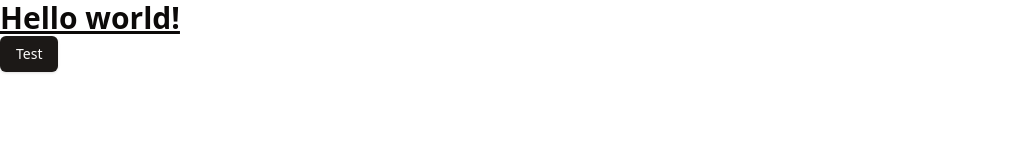
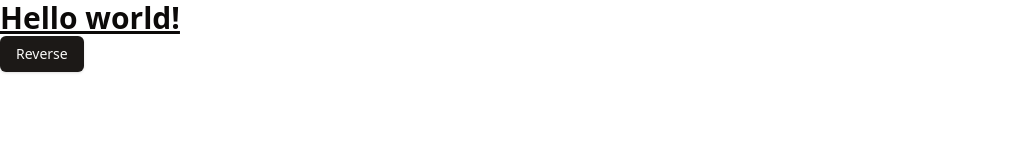
Before and after one commit to 0-BSCode/CS-3202-Assignment, a React (Vite) app in the folder frontend/: page / in a window 1280 px wide. Shown: the top 160 px of the page, without its empty margins (0-1017 px from the left). Built offline with nearby package versions, Linux system fonts and the light colour scheme.

Commit message:
Logic for reversing a string

```diff
--- a/frontend/src/App.tsx
+++ b/frontend/src/App.tsx
@@ -1,7 +1,7 @@
 import {useState} from 'react';
 import logo from './assets/images/logo-universal.png';
 import './App.css';
-import {Greet} from "../wailsjs/go/main/App";
+import {Greet, Reverse} from "../wailsjs/go/main/App";
 import { Button } from './components/ui/button';
 
 function App() {
@@ -14,12 +14,16 @@ function App() {
         Greet(name).then(updateResultText);
     }
 
+    function reverse() {
+        Reverse(name).then(updateResultText);
+    }
+
     return (
         <div id="App">
             <h1 className="text-3xl font-bold underline">
       Hello world!
     </h1>
-    <Button>Test</Button>
+    <Button onClick={reverse}>Reverse</Button>
             <img src={logo} id="logo" alt="logo"/>
             <div id="result" className="result">{resultText}</div>
             <div id="input" className="input-box">
--- a/frontend/wailsjs/go/main/App.d.ts
+++ b/frontend/wailsjs/go/main/App.d.ts
@@ -2,3 +2,5 @@
 // This file is automatically generated. DO NOT EDIT
 
 export function Greet(arg1:string):Promise<string>;
+
+export function Reverse(arg1:string):Promise<string>;
--- a/frontend/wailsjs/go/main/App.js
+++ b/frontend/wailsjs/go/main/App.js
@@ -5,3 +5,7 @@
 export function Greet(arg1) {
   return window['go']['main']['App']['Greet'](arg1);
 }
+
+export function Reverse(arg1) {
+  return window['go']['main']['App']['Reverse'](arg1);
+}
```
Also changed, not shown: 1 other file (tests, documents, lock files or other folders).
